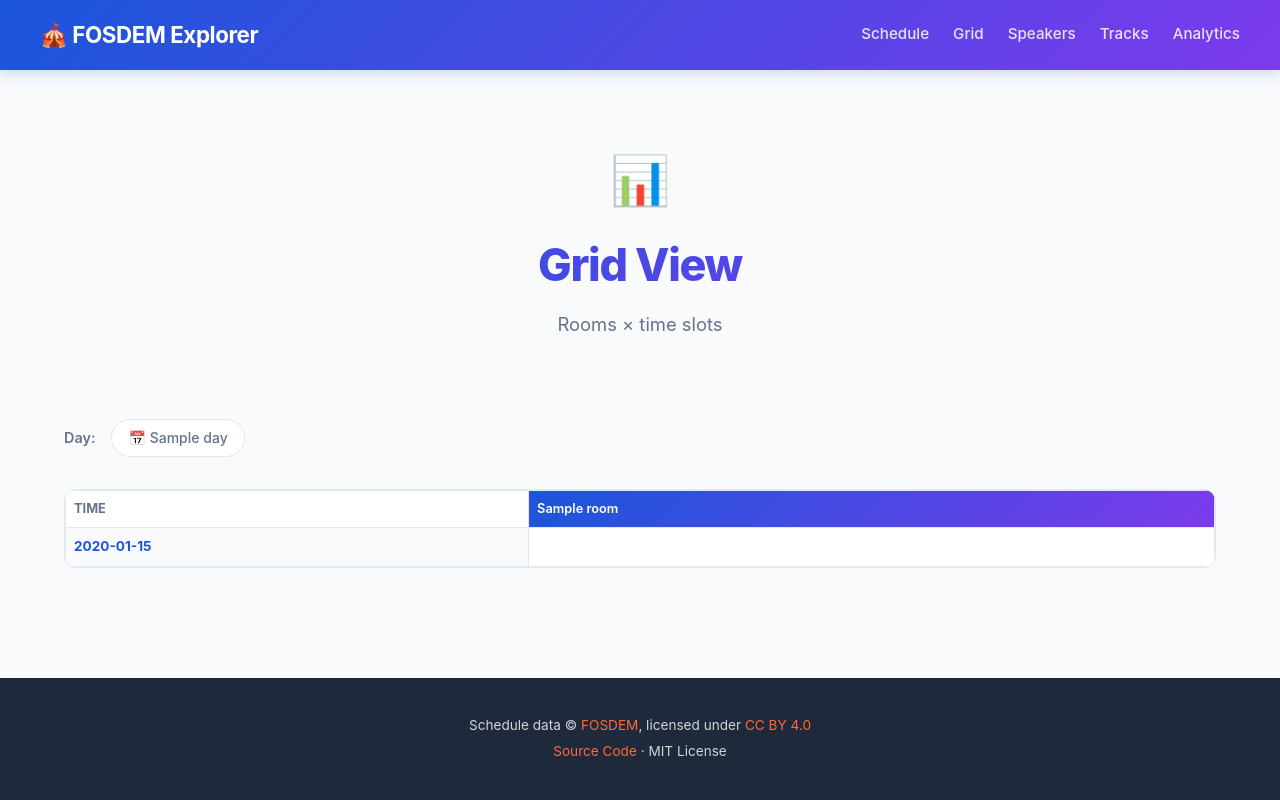
After one commit to HenryPenton/fosdem-atlas, a FastAPI app: template src/templates/grid.html in a window 1280 px wide. The commit adds this page. Run offline with FastAPI, Linux system fonts and the light colour scheme; the template is opened without the code that fills it: most values are stand-ins (such as "Sample title", 1, 10 or a date in 2020); lists and menus that the app fills with data are empty.

Commit message:
feat: add grid view for schedule with day selection and event display

```diff
--- a/src/domain/ports.py
+++ b/src/domain/ports.py
@@ -23,6 +23,8 @@ class EventRepository(Protocol):
 
     def get_unique_rooms(self) -> list[str]: ...
 
+    def get_rooms_by_day(self, day: str) -> list[str]: ...
+
     def get_tracks_by_day(self, day: str) -> list[str]: ...
 
     def get_events_by_day_and_track(
--- a/src/static/css/style.css
+++ b/src/static/css/style.css
@@ -532,6 +532,136 @@ main {
     font-weight: 600;
 }
 
+/* Schedule Grid */
+.grid-controls {
+    display: flex;
+    align-items: center;
+    gap: 1rem;
+    margin-bottom: 2rem;
+    flex-wrap: wrap;
+}
+
+.grid-wrapper {
+    overflow-x: auto;
+    -webkit-overflow-scrolling: touch;
+    border: 1px solid var(--border-color);
+    border-radius: 12px;
+    background: var(--card-background);
+}
+
+.schedule-grid {
+    width: 100%;
+    border-collapse: collapse;
+    min-width: 600px;
+    font-size: 0.85rem;
+}
+
+.schedule-grid th,
+.schedule-grid td {
+    border: 1px solid var(--border-color);
+    padding: 0.5rem;
+    vertical-align: top;
+    text-align: left;
+}
+
+.grid-corner {
+    position: sticky;
+    left: 0;
+    z-index: 2;
+    background: var(--card-background);
+    min-width: 65px;
+    font-weight: 700;
+    color: var(--text-muted);
+    font-size: 0.8rem;
+    text-transform: uppercase;
+}
+
+.grid-room-header {
+    background: linear-gradient(135deg, var(--gradient-start), var(--gradient-end));
+    color: white;
+    font-weight: 600;
+    font-size: 0.8rem;
+    white-space: nowrap;
+    min-width: 140px;
+    text-align: center;
+}
+
+.grid-time {
+    position: sticky;
+    left: 0;
+    z-index: 1;
+    background: var(--background-color);
+    font-weight: 700;
+    color: var(--primary-color);
+    font-size: 0.85rem;
+    white-space: nowrap;
+    text-align: center;
+}
+
+.grid-cell {
+    min-height: 50px;
+    background: var(--card-background);
+}
+
+.grid-cell--filled {
+    background: var(--primary-light);
+}
+
+.grid-event {
+    display: block;
+    padding: 0.35rem 0.5rem;
+    margin-bottom: 0.25rem;
+    border-radius: 6px;
+    background: var(--card-background);
+    border-left: 3px solid var(--primary-color);
+    text-decoration: none;
+    color: var(--text-color);
+    transition: box-shadow 0.15s, border-color 0.15s;
+}
+
+.grid-event:hover {
+    box-shadow: 0 2px 8px rgba(26, 86, 219, 0.15);
+    border-left-color: var(--gradient-end);
+}
+
+.grid-event:last-child {
+    margin-bottom: 0;
+}
+
+.grid-event-title {
+    display: block;
+    font-weight: 600;
+    font-size: 0.8rem;
+    line-height: 1.3;
+}
+
+.grid-event-meta {
+    display: block;
+    font-size: 0.7rem;
+    color: var(--text-muted);
+    margin-top: 0.15rem;
+}
+
+@media (max-width: 768px) {
+    .grid-room-header {
+        min-width: 110px;
+        font-size: 0.7rem;
+    }
+
+    .grid-event-title {
+        font-size: 0.7rem;
+    }
+
+    .grid-event-meta {
+        font-size: 0.65rem;
+    }
+
+    .schedule-grid th,
+    .schedule-grid td {
+        padding: 0.35rem;
+    }
+}
+
 /* Footer */
 footer {
     background: var(--text-color);
--- a/src/templates/base.html
+++ b/src/templates/base.html
@@ -21,6 +21,7 @@
             </div>
             <div class="nav-links">
                 <a href="/schedule">Schedule</a>
+                <a href="/grid">Grid</a>
                 <a href="/speakers">Speakers</a>
                 <a href="/tracks">Tracks</a>
                 <a href="/analytics">Analytics</a>
--- /dev/null
+++ b/src/templates/grid.html
@@ -0,0 +1,69 @@
+{% extends "base.html" %}
+
+{% block content %}
+<div class="container">
+    <section class="hero">
+        <div class="hero-icon">📊</div>
+        <h1>Grid View</h1>
+        <p class="hero-subtitle">Rooms × time slots</p>
+    </section>
+
+    {% if days %}
+    <div class="grid-controls">
+        <span class="sort-label">Day:</span>
+        <div class="sort-buttons">
+            {% for d in days %}
+            <a href="/grid?day={{ d }}"
+               class="sort-btn{% if d == selected_day %} sort-btn--active{% endif %}"
+               hx-boost="false">📅 {{ d }}</a>
+            {% endfor %}
+        </div>
+    </div>
+
+    {% if rooms and time_slots %}
+    <div class="grid-wrapper">
+        <table class="schedule-grid" role="grid" aria-label="Schedule grid for {{ selected_day }}">
+            <thead>
+                <tr>
+                    <th class="grid-corner" scope="col">Time</th>
+                    {% for room in rooms %}
+                    <th class="grid-room-header" scope="col">{{ room }}</th>
+                    {% endfor %}
+                </tr>
+            </thead>
+            <tbody>
+                {% for slot in time_slots %}
+                {% set slot_key = slot.strftime('%H:%M') %}
+                <tr>
+                    <th class="grid-time" scope="row">{{ slot_key }}</th>
+                    {% for room in rooms %}
+                    <td class="grid-cell{% if grid.get(slot_key, {}).get(room) %} grid-cell--filled{% endif %}">
+                        {% for ev in grid.get(slot_key, {}).get(room, []) %}
+                        <a href="/event/{{ ev.id }}" class="grid-event" title="{{ ev.title }} ({{ ev.duration_minutes }} min)">
+                            <span class="grid-event-title">{{ ev.title | truncate(40) }}</span>
+                            <span class="grid-event-meta">⏱️ {{ ev.duration_minutes }}m</span>
+                        </a>
+                        {% endfor %}
+                    </td>
+                    {% endfor %}
+                </tr>
+                {% endfor %}
+            </tbody>
+        </table>
+    </div>
+    {% else %}
+    <div class="no-events">
+        <div class="no-events-icon">📭</div>
+        <p>No events scheduled on {{ selected_day }}.</p>
+    </div>
+    {% endif %}
+
+    {% else %}
+    <div class="no-events">
+        <div class="no-events-icon">📡</div>
+        <p>No events found yet.</p>
+        <p class="no-events-hint">Events will be fetched automatically by the scheduler.</p>
+    </div>
+    {% endif %}
+</div>
+{% endblock %}
```
Also changed, not shown: ROADMAP.md (+3 -3 lines), src/adapters/persistence/duckdb_repository.py (+8 -0 lines), src/adapters/web/app.py (+66 -0 lines), tests/test_web.py (+43 -0 lines).
